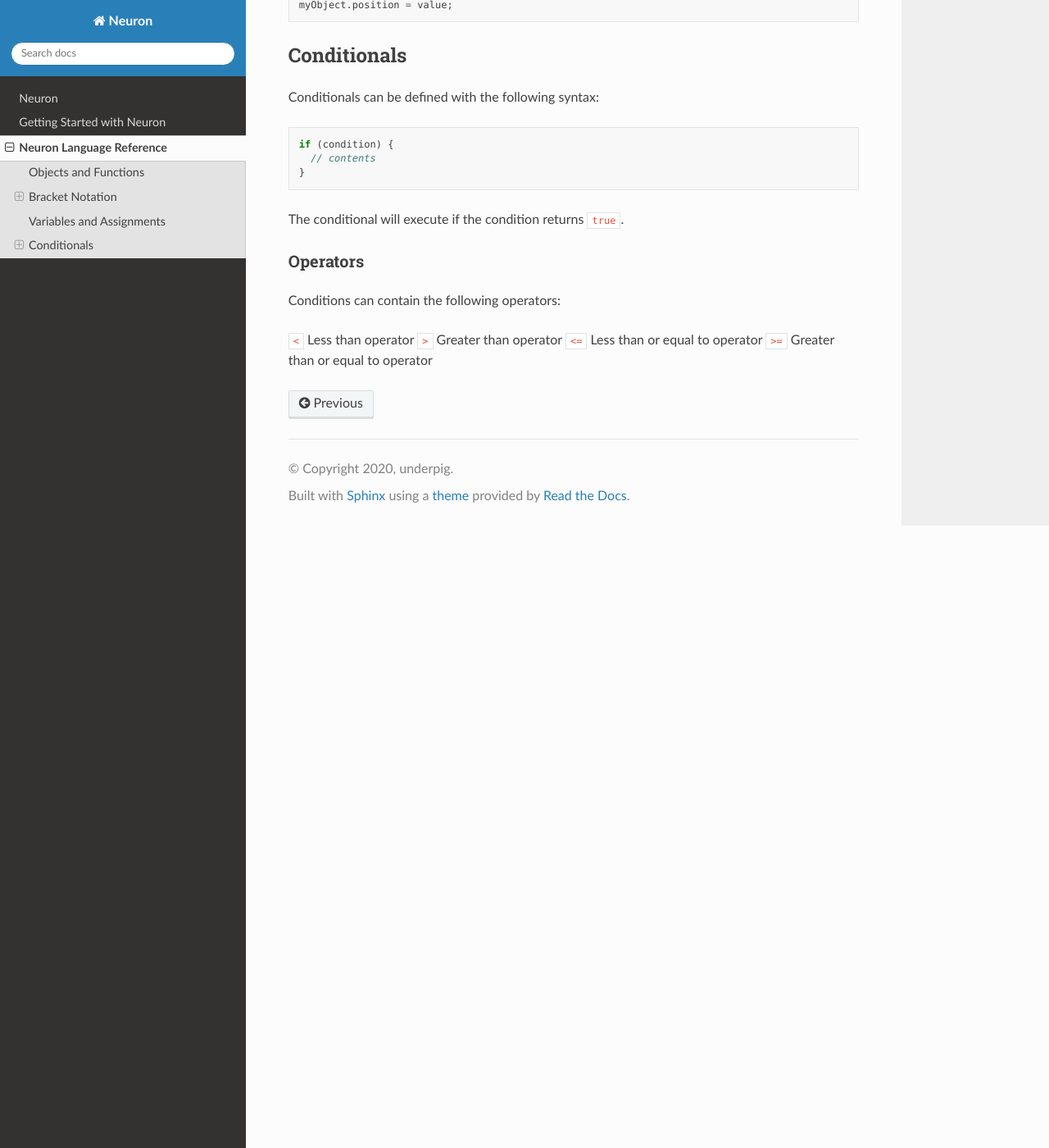
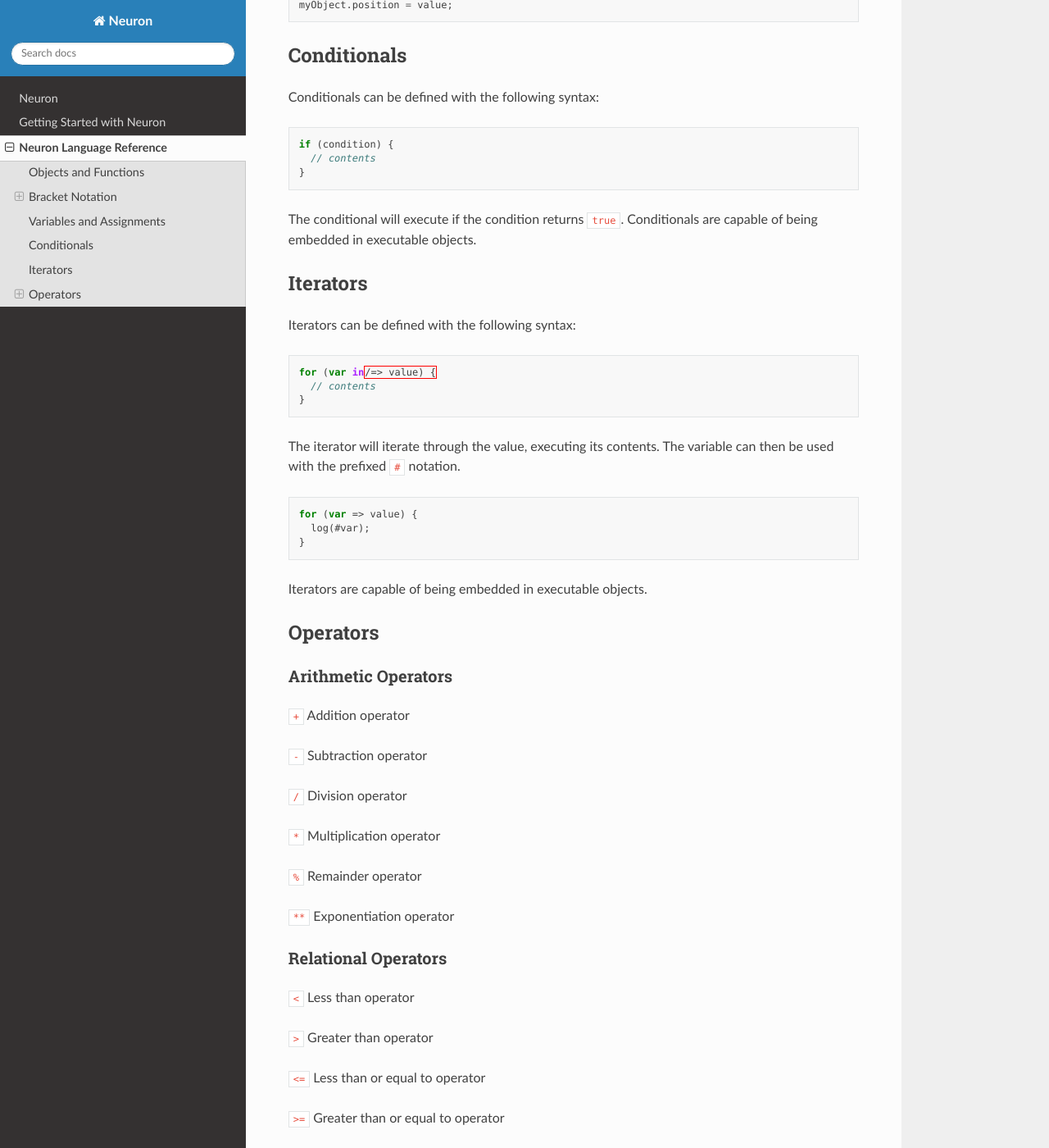
Before and after one commit to underpig1/neuron-lang, a Sphinx documentation site: the page built from docs/source/ref.md, in a window 1280 px wide and 1400 px high, scrolled down 2833 px. Shown: the whole window at 82% size. Built offline with Sphinx 7.4.7 and the Read the Docs theme 2.0.0, drawn with Linux system fonts in a browser that asks for light colours; some of the changed text lies outside the part shown.

Commit message:
Update ref.md

````diff
--- a/docs/source/ref.md
+++ b/docs/source/ref.md
@@ -110,15 +110,60 @@
   // contents
 }
 ```
-The conditional will execute if the condition returns `true`.
-### Operators
-Conditions can contain the following operators:
+The conditional will execute if the condition returns `true`. Conditionals are capable of being embedded in executable objects.
 
-`<`
-Less than operator
-`>`
-Greater than operator
-`<=`
-Less than or equal to operator
-`>=`
-Greater than or equal to operator
+## Iterators
+Iterators can be defined with the following syntax:
+```javascript
+for (var in/=> value) {
+  // contents
+}
+```
+The iterator will iterate through the value, executing its contents. The variable can then be used with the prefixed `#` notation.
+```javascript
+for (var => value) {
+  log(#var);
+}
+```
+Iterators are capable of being embedded in executable objects.
+
+## Operators
+### Arithmetic Operators
+`+` Addition operator
+
+`-` Subtraction operator
+
+`/` Division operator
+
+`*` Multiplication operator
+
+`%` Remainder operator
+
+`**` Exponentiation operator
+
+### Relational Operators
+`<` Less than operator
+
+`>` Greater than operator
+
+`<=` Less than or equal to operator
+
+`>=` Greater than or equal to operator
+
+`==` Equality operator
+
+`!=` Inequality operator
+
+`===` Identity operator
+
+`!==` Nonidentity operator
+
+### Logical Operators
+`&&` Logical AND
+
+`||` Logical OR
+
+`!` Logical NOT operator
+
+### Assignment Operators
+`=` Assignment operator
````
